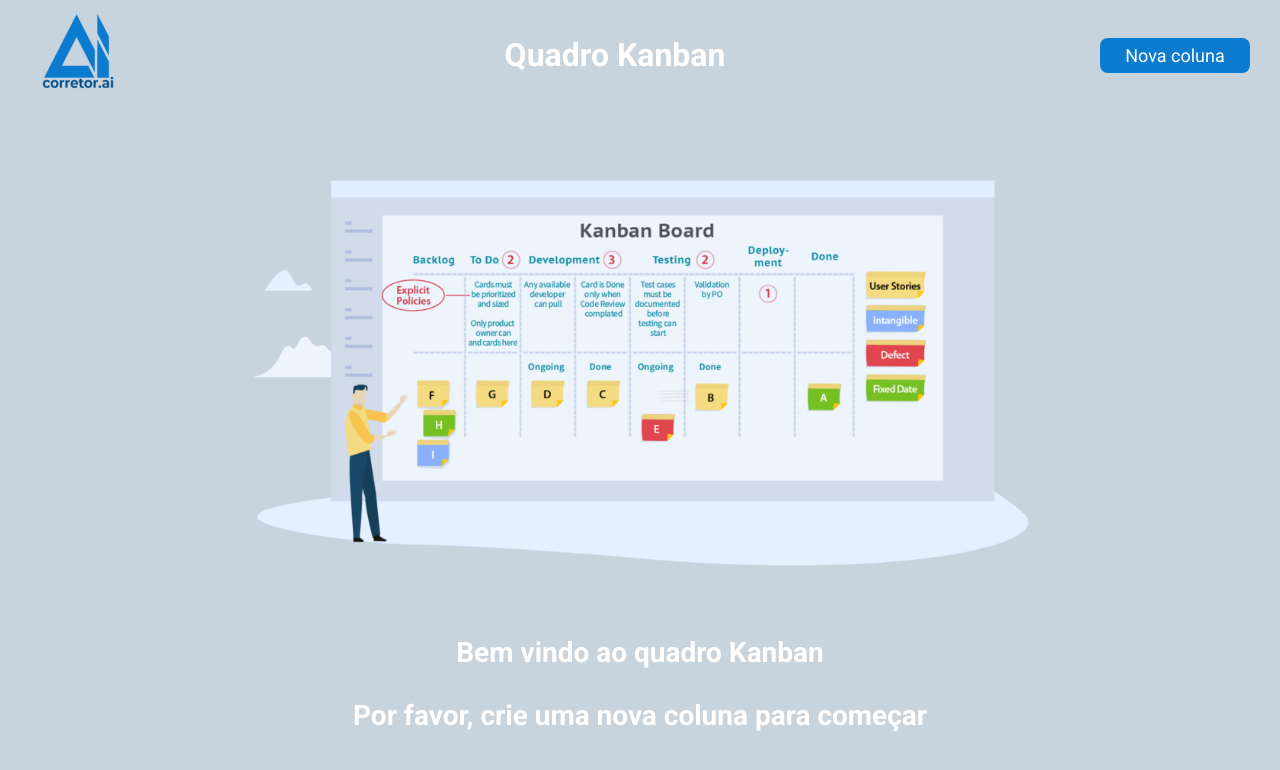
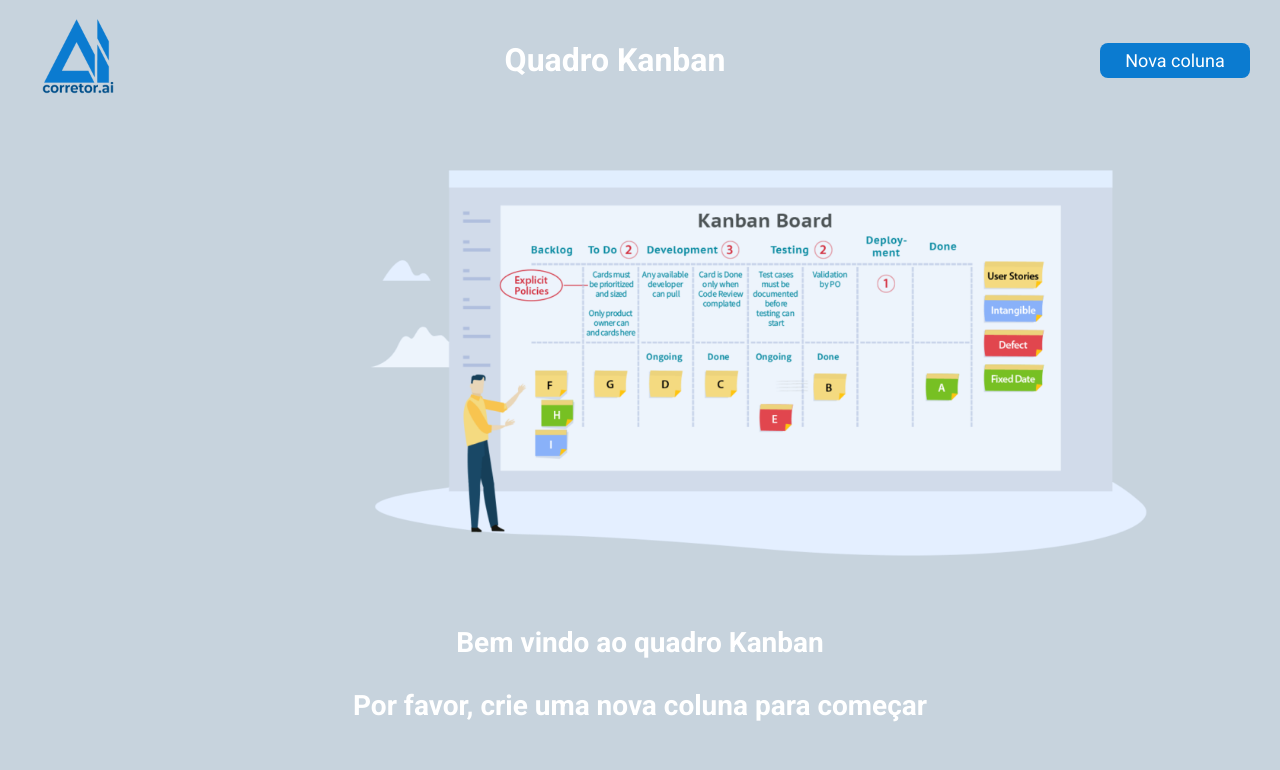
Before and after one commit to Evapereira2398/Kanban---HTML, a plain HTML site: page index.html in a window 1280 px wide. Drawn offline with nearby package versions, Linux system fonts and the light colour scheme.

Commit message:
Tudo funcionando, só falto o drag

```diff
--- a/index.html
+++ b/index.html
@@ -33,18 +33,18 @@
         <button class="bottons-page" onclick="addNewColumn()">Nova coluna</button>
     </div>
 
+    <!-- Imagem e texto da pagina inicial -->
+    <div class="content">
+        <img src="Imagens/Kanban-intro.webp" alt="Apresentação Kanban">
+        <h1>Bem vindo ao quadro Kanban</h1>
+        <h2>Por favor, crie uma nova coluna para começar</h2>
+    </div>
+
+
     <!-- Colunas -->
     <div class="container">
 
-        <div class="row">
-
-            <div class="content">
-                <img src="Imagens/Kanban-intro.webp" alt="Apresentação Kanban">
-                <h1>Bem vindo ao quadro Kanban</h1>
-                <h2>Por favor, crie uma nova coluna para começar</h2>
-            </div>
-
-        </div>
+        <div class="row"></div>
 
     </div>
 
--- a/script.js
+++ b/script.js
@@ -15,7 +15,7 @@ var todoList = [];
 
 //Função para recarregar a pagina quando for clicado na logo
 function reload(){
-    window.location.reload;
+    window.location.reload();
 }
 
 // Função para adicionar abrir a caixa da nova tarefa
@@ -155,6 +155,7 @@ function updateTask() {
 }
 
 // Função para adicionar uma nova coluna
+// Função para adicionar uma nova coluna
 function addNewColumn() {
   const container = document.querySelector('.container');
   const rows = document.querySelectorAll('.row');
@@ -208,6 +209,7 @@ function addNewColumn() {
   }
 }
 
+
 // Função para adicionar o evento de exclusão às colunas
 function addEditColumnNameEvent(column) {
   const editIcon = column.querySelector('#edit-column-title');
@@ -217,9 +219,11 @@ function addEditColumnNameEvent(column) {
     const input = document.createElement('input');
     input.value = columnName.textContent;
     input.classList.add('edit-input');
-    input.style.background = '#FFF';
+    input.style.background = 'rgb(255, 255, 255, 0.6)';
     input.style.border = 'none';
     input.style.boxshadow = 'inset 2px 5px 10px rgba(0,0,0,0.3)';
+    input.style.fontSize = '16px';
+    input.style.borderRadius = '8px';
 
     input.addEventListener('keydown', function (event) {
       if (event.key === 'Enter') {
--- a/style.css
+++ b/style.css
@@ -31,12 +31,13 @@ body::-webkit-scrollbar-thumb {
     justify-content: space-between;
     align-items: center;
     padding: 30px;
-    height: 110px;
+    height: 120px;
 }
 
 .header img {
     width: 100px;
     height: 100px;
+    cursor: pointer;
 }
 
 .header h1 {
@@ -54,6 +55,20 @@ button.bottons-page {
     cursor: pointer;
 }
 
+.content img {
+    width: 800px;
+    height: auto;
+    padding: 10px;
+    margin-left: 28%;
+}
+
+.content h1, h2 {
+    text-align: center;
+    padding: 15px;
+    color: var(--text-color);
+    font-size: 28px;
+}
+
 .row {
     display: flex;
     flex-wrap: wrap;
@@ -61,19 +76,6 @@ button.bottons-page {
     justify-content: center;
     align-items: center;
     padding: 20px 0;
-}
-
-.container .row .content img {
-    width: 800px;
-    height: auto;
-    padding: 10px;
-}
-
-.container .row .content h1, h2 {
-    text-align: center;
-    padding: 15px;
-    color: var(--text-color);
-    font-size: 28px;
 }
 
 .container .column {
```
Lines whose indentation alone changed are shown as unchanged.
